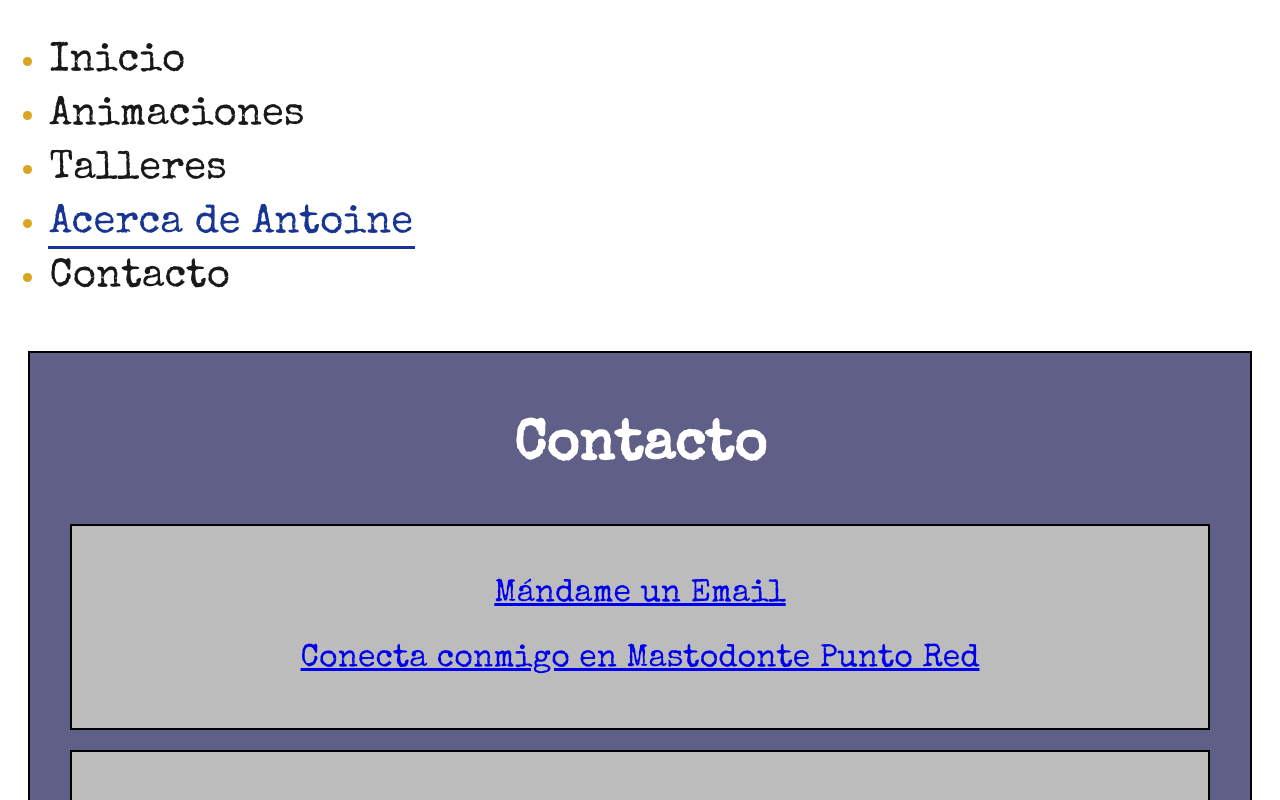
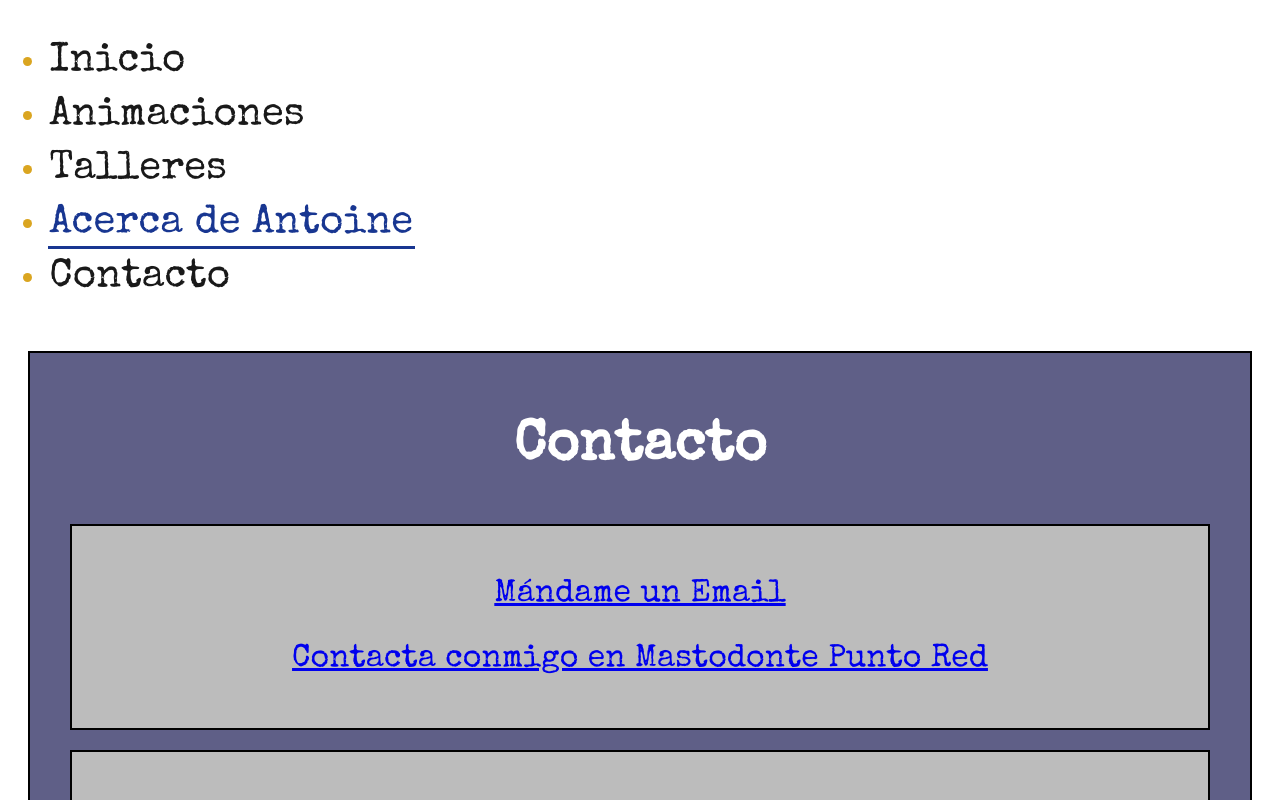
Before and after one commit to patraldo/02-com-patraldo-antoine, a SvelteKit app: page /contact in a window 1280 px wide. Shown: the top 800 px of the page. Built offline with nearby package versions, Linux system fonts and the light colour scheme; a web font is replaced by a local one.

Commit message:
minor edit

```diff
--- a/src/routes/contact/+page.svelte
+++ b/src/routes/contact/+page.svelte
@@ -8,7 +8,7 @@
 <div class="antoinecontacto">
 <p><a href = "mailto:antoine@patraldo.com">Mándame un Email</a></p>
 <p>
-<a rel="me" href="https://mastodonte.red/@antoine">Conecta conmigo en Mastodonte Punto Red</a><br>
+<a rel="me" href="https://mastodonte.red/@antoine">Contacta conmigo en Mastodonte Punto Red</a><br>
 
 </div>
 <div class="chriscontacto">
```
